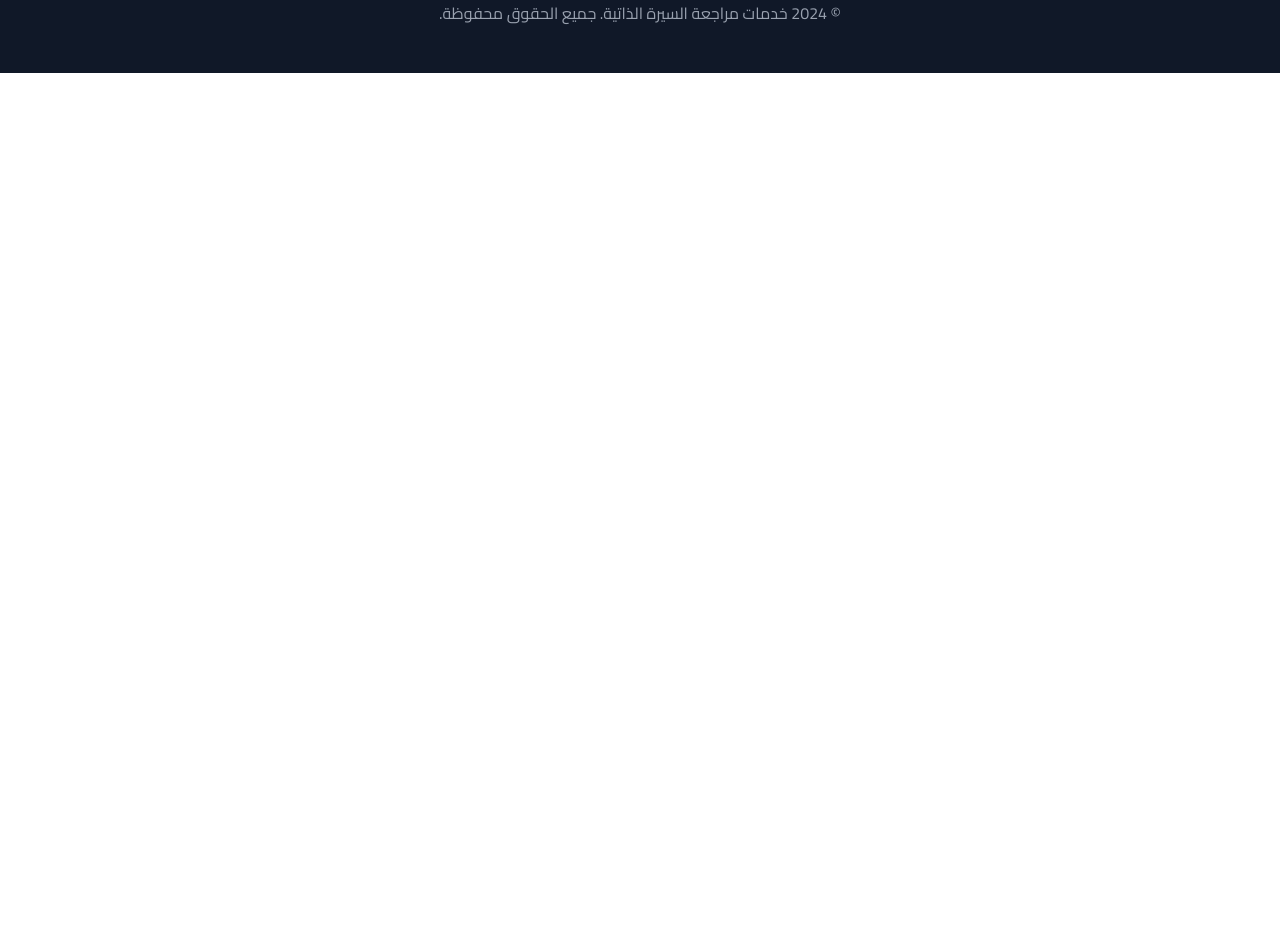
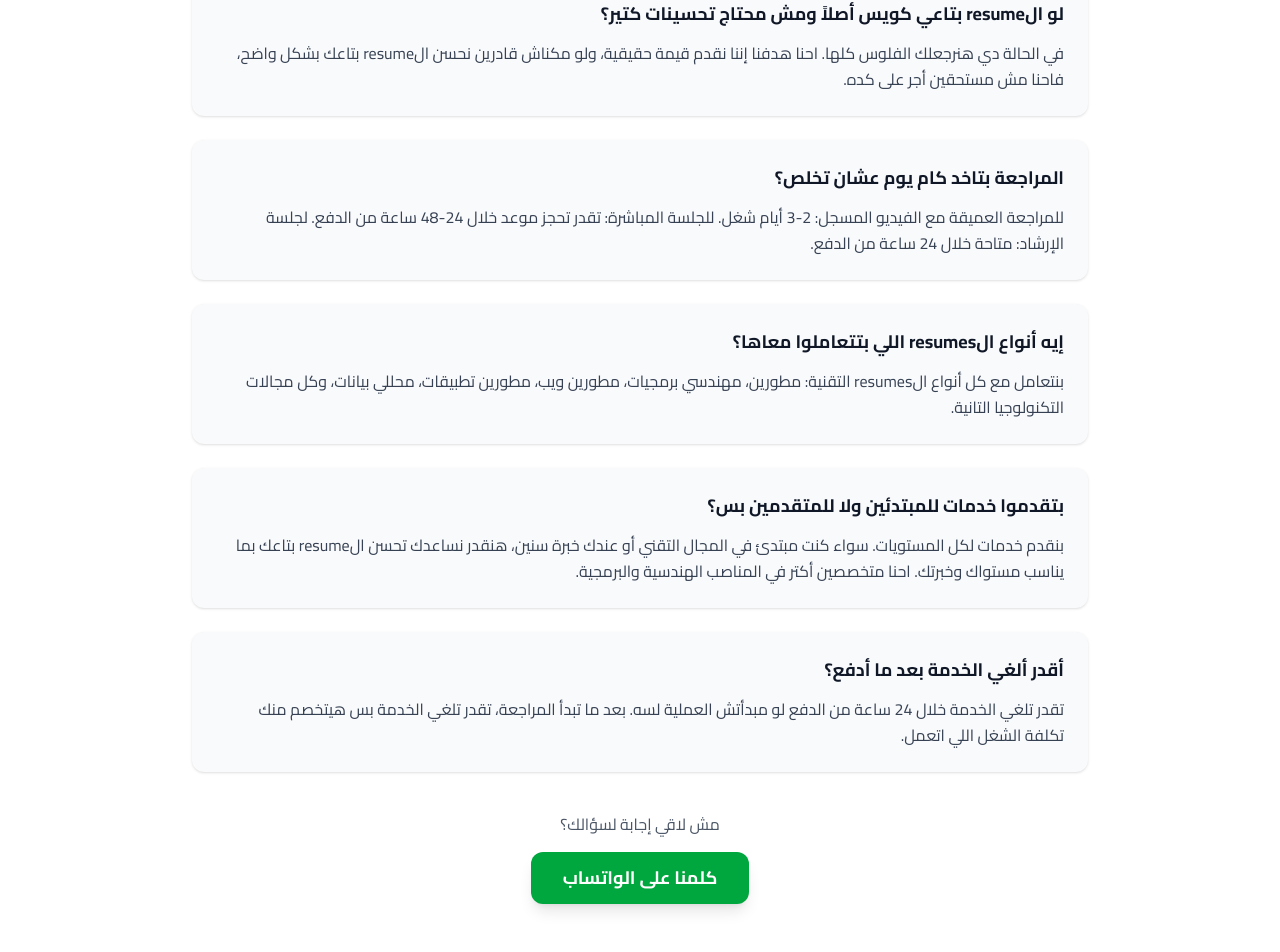
Before and after one commit to Amr-Haitham/omar-resume, a Next.js app: page / in a window 1280 px wide. Shown: the part 4979-5931 px from the top of the page. Before the commit the page ends 5052 px from the top, so only its background shows below. Built offline with nearby package versions, Linux system fonts and the light colour scheme.

Commit message:
finished arabic merge to egyptian

```diff
--- a/app/page.tsx
+++ b/app/page.tsx
@@ -420,6 +420,85 @@ export default function Home() {
           </div>
         </div>
       </section>
+
+      {/* FAQs Section */}
+      <section className="py-16 px-4 bg-white">
+        <div className="max-w-4xl mx-auto">
+          <div className="text-center mb-12">
+            <h2 className="text-3xl font-bold text-gray-900 mb-4">
+              الأسئلة الشائعة
+            </h2>
+            <p className="text-lg text-gray-600">
+              إجابات على أكثر الأسئلة شيوعاً حول خدماتنا
+            </p>
+          </div>
+
+          <div className="space-y-6">
+            {/* FAQ 1 */}
+            <div className="bg-gray-50 rounded-xl p-6 shadow-sm">
+              <h3 className="text-lg font-bold text-gray-900 mb-3">
+                 لو الresume بتاعي كويس أصلاً ومش محتاج تحسينات كتير؟
+              </h3>
+              <p className="text-gray-700 leading-relaxed">
+                في الحالة دي هنرجعلك الفلوس كلها. احنا هدفنا إننا نقدم قيمة حقيقية، ولو مكناش قادرين نحسن الresume بتاعك بشكل واضح، فاحنا مش مستحقين أجر على كده.
+              </p>
+            </div>
+
+            {/* FAQ 2 */}
+            <div className="bg-gray-50 rounded-xl p-6 shadow-sm">
+              <h3 className="text-lg font-bold text-gray-900 mb-3">
+                المراجعة بتاخد كام يوم عشان تخلص؟
+              </h3>
+              <p className="text-gray-700 leading-relaxed">
+                للمراجعة العميقة مع الفيديو المسجل: 2-3 أيام شغل. للجلسة المباشرة: تقدر تحجز موعد خلال 24-48 ساعة من الدفع. لجلسة الإرشاد: متاحة خلال 24 ساعة من الدفع.
+              </p>
+            </div>
+
+            {/* FAQ 3 */}
+            <div className="bg-gray-50 rounded-xl p-6 shadow-sm">
+              <h3 className="text-lg font-bold text-gray-900 mb-3">
+                إيه أنواع الresumes اللي بتتعاملوا معاها؟
+              </h3>
+              <p className="text-gray-700 leading-relaxed">
+                بنتعامل مع كل أنواع الresumes التقنية: مطورين، مهندسي برمجيات، مطورين ويب، مطورين تطبيقات، محللي بيانات، وكل مجالات التكنولوجيا التانية.
+              </p>
+            </div>
+
+            {/* FAQ 4 */}
+            <div className="bg-gray-50 rounded-xl p-6 shadow-sm">
+              <h3 className="text-lg font-bold text-gray-900 mb-3">
+                بتقدموا خدمات للمبتدئين ولا للمتقدمين بس؟
+              </h3>
+              <p className="text-gray-700 leading-relaxed">
+                بنقدم خدمات لكل المستويات. سواء كنت مبتدئ في المجال التقني أو عندك خبرة سنين، هنقدر نساعدك تحسن الresume بتاعك بما يناسب مستواك وخبرتك. احنا متخصصين أكتر في المناصب الهندسية والبرمجية.
+              </p>
+            </div>
+
+            {/* FAQ 5 */}
+            <div className="bg-gray-50 rounded-xl p-6 shadow-sm">
+              <h3 className="text-lg font-bold text-gray-900 mb-3">
+                أقدر ألغي الخدمة بعد ما أدفع؟
+              </h3>
+              <p className="text-gray-700 leading-relaxed">
+                تقدر تلغي الخدمة خلال 24 ساعة من الدفع لو مبدأتش العملية لسه. بعد ما تبدأ المراجعة، تقدر تلغي الخدمة بس هيتخصم منك تكلفة الشغل اللي اتعمل.
+              </p>
+            </div>
+          </div>
+
+          <div className="text-center mt-10">
+            <p className="text-gray-600 mb-4">مش لاقي إجابة لسؤالك؟</p>
+            <a
+              href="https://wa.me/201013455957"
+              target="_blank"
+              rel="noopener noreferrer"
+              className="bg-green-600 hover:bg-green-700 text-white font-bold py-3 px-8 rounded-xl text-lg shadow-lg hover:shadow-green-600/25 transition-all duration-300 inline-block"
+            >
+              كلمنا على الواتساب
+            </a>
+          </div>
+        </div>
+      </section>
+
       {/* Footer */}
 
       <footer className="bg-gray-900 text-white py-12 px-4">
```
